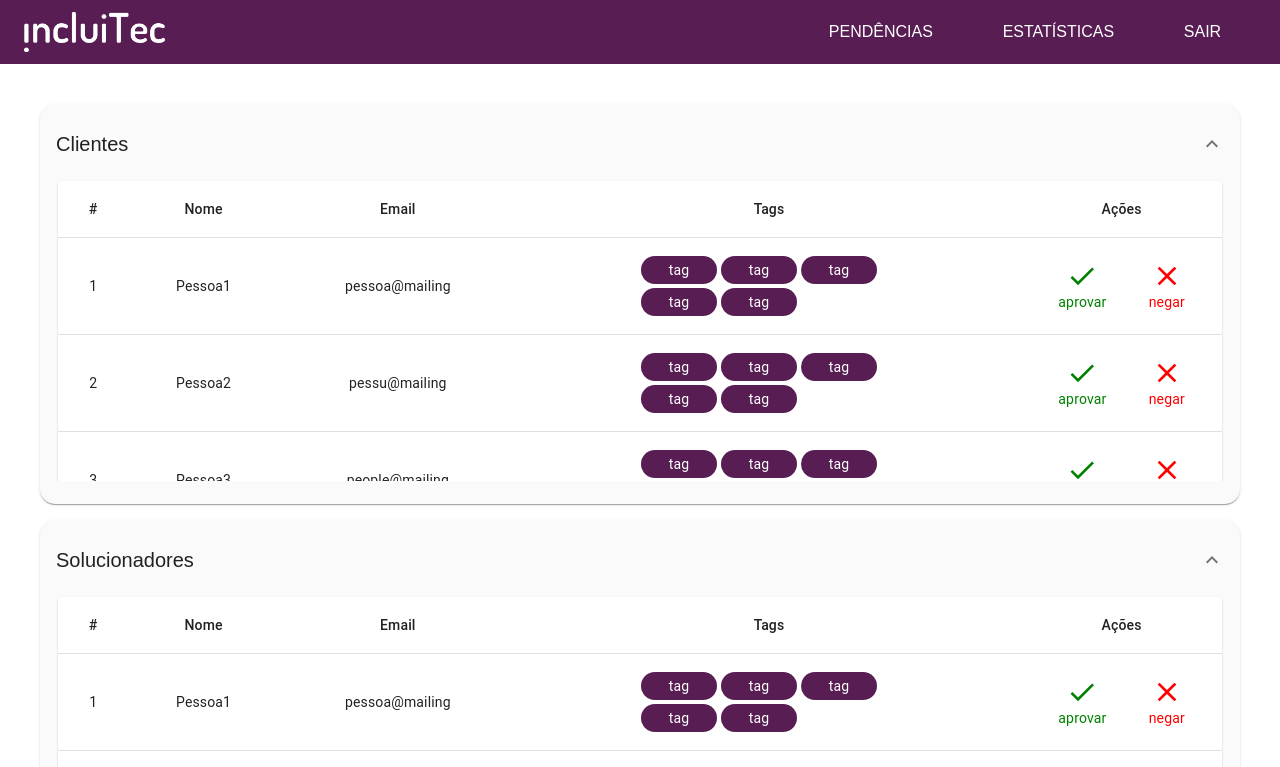
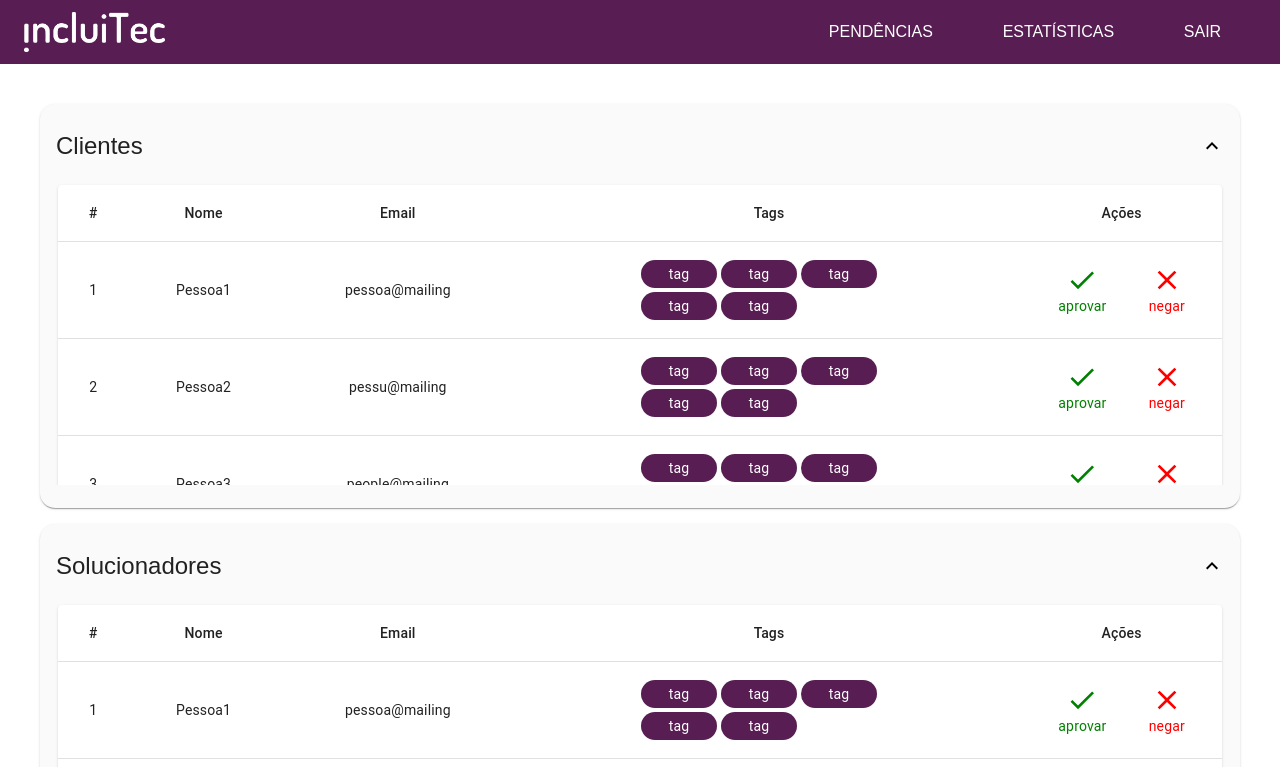
Before and after one commit to IncluiTech/incluitech-frontend, a React (Create React App) app: page / in a window 1280 px wide. Shown: the top 767 px of the page. Built offline with nearby package versions, Linux system fonts and the light colour scheme.

Commit message:
Adicionar estilo no titulo do painel.

```diff
--- a/src/components/generics/ITPanel/ITPanel.jsx
+++ b/src/components/generics/ITPanel/ITPanel.jsx
@@ -7,7 +7,11 @@ import './ITPanel.scss'
 export function ITPanel({ title, children }) {
   return (
     <ExpansionPanel defaultExpanded={true} className="ITPanel">
-      <ExpansionPanelSummary expandIcon={<ExpandMoreIcon />}>{title}</ExpansionPanelSummary>
+      <ExpansionPanelSummary
+        className="ITPanel__title"
+        expandIcon={<ExpandMoreIcon htmlColor="black" />}>
+        {title}
+      </ExpansionPanelSummary>
       <div className="ITPanel__body">{children}</div>
     </ExpansionPanel>
   )
--- a/src/components/generics/ITPanel/ITPanel.scss
+++ b/src/components/generics/ITPanel/ITPanel.scss
@@ -5,6 +5,12 @@
   border-radius: 50%;
   border-radius: 15px !important;
   background-color: #fafafa !important;
+
+  &__title {
+    font-size: 24px;
+    color: black;
+  }
+
   &__body {
     padding: 18px;
     padding-bottom: 0;
```
